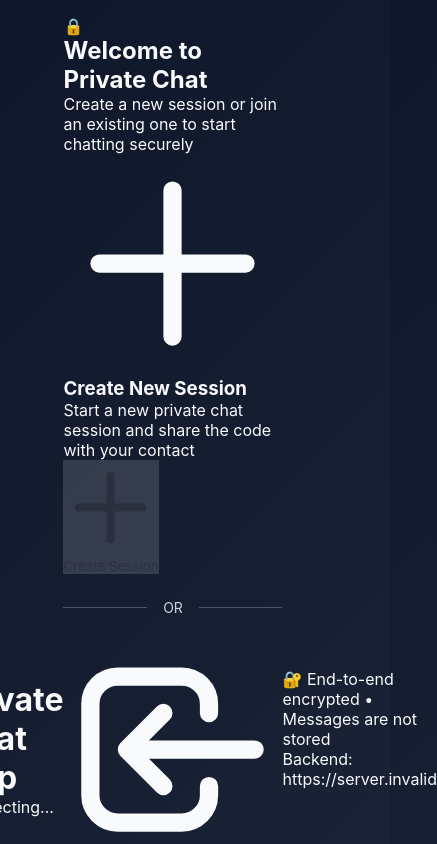
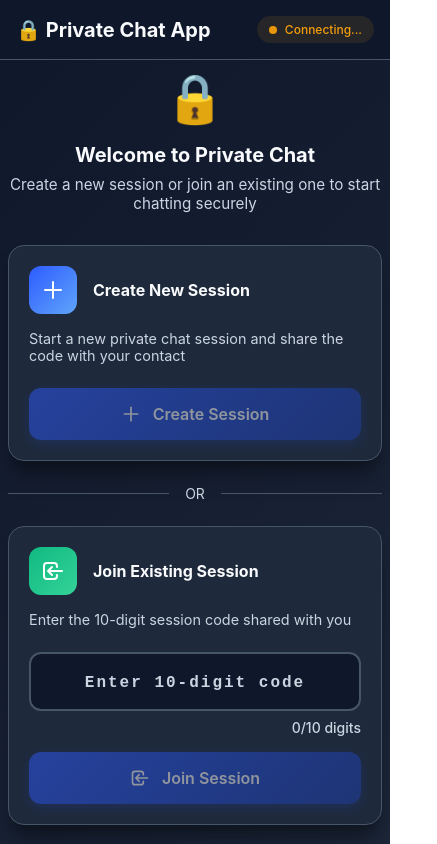
Before and after one commit to ShreyashBagade358/private-chat-app, a React (Create React App) app in the folder frontend/: page / in a window 390 px wide. Shown: the top 844 px of the page, 437 px wide, since content can reach past the window. Built offline with nearby package versions, Linux system fonts and the light colour scheme; no server answers.

Commit message:
fix: css issue and converted to .jsx files

```diff
--- a/frontend/src/styles/App.css
+++ b/frontend/src/styles/App.css
@@ -30,14 +30,6 @@ body {
   background: linear-gradient(135deg, #0f172a 0%, #1e293b 100%);
   color: var(--text-primary);
   min-height: 100vh;
-}
-
-.app {
-  min-height: 100vh;
-  display: flex;
-  align-items: center;
-  justify-content: center;
-  padding: 1rem;
 }
 
 /* Scrollbar styling */
@@ -109,3 +101,174 @@ input, textarea {
     opacity: 0.5;
   }
 }
+
+/* App Layout */
+.app {
+  min-height: 100vh;
+  display: flex;
+  flex-direction: column;
+  background: linear-gradient(135deg, #0f172a 0%, #1e293b 100%);
+}
+
+.app-header {
+  background: var(--bg-dark);
+  padding: 1rem 2rem;
+  display: flex;
+  justify-content: space-between;
+  align-items: center;
+  border-bottom: 1px solid var(--border-color);
+}
+
+.app-header h1 {
+  font-size: 1.5rem;
+  margin: 0;
+  color: var(--text-primary);
+}
+
+.connection-status {
+  display: flex;
+  align-items: center;
+}
+
+.status-badge {
+  display: flex;
+  align-items: center;
+  gap: 0.5rem;
+  padding: 0.5rem 1rem;
+  border-radius: 20px;
+  font-size: 0.875rem;
+  font-weight: 500;
+}
+
+.status-connected {
+  background: rgba(16, 185, 129, 0.1);
+  color: var(--success-color);
+}
+
+.status-disconnected {
+  background: rgba(245, 158, 11, 0.1);
+  color: var(--warning-color);
+}
+
+.status-dot {
+  width: 8px;
+  height: 8px;
+  border-radius: 50%;
+  animation: pulse 2s infinite;
+}
+
+.status-connected .status-dot {
+  background: var(--success-color);
+  box-shadow: 0 0 8px var(--success-color);
+}
+
+.status-disconnected .status-dot {
+  background: var(--warning-color);
+}
+
+/* Error Banner */
+.error-banner {
+  background: rgba(239, 68, 68, 0.1);
+  border-bottom: 1px solid var(--danger-color);
+  padding: 1rem 2rem;
+  animation: slideIn 0.3s ease;
+}
+
+.error-content {
+  display: flex;
+  align-items: center;
+  justify-content: space-between;
+  gap: 1rem;
+  max-width: 1200px;
+  margin: 0 auto;
+  width: 100%;
+  color: var(--danger-color);
+}
+
+.error-content svg {
+  width: 20px;
+  height: 20px;
+  flex-shrink: 0;
+}
+
+.error-content span {
+  flex: 1;
+}
+
+.error-close {
+  background: transparent;
+  color: var(--danger-color);
+  font-size: 1.5rem;
+  line-height: 1;
+  padding: 0;
+  width: 32px;
+  height: 32px;
+  display: flex;
+  align-items: center;
+  justify-content: center;
+  border-radius: 8px;
+  transition: all 0.2s ease;
+}
+
+.error-close:hover {
+  background: rgba(239, 68, 68, 0.2);
+}
+
+/* App Container */
+.app-container {
+  flex: 1;
+  display: flex;
+  align-items: center;
+  justify-content: center;
+  padding: 1rem;
+  overflow: auto;
+}
+
+/* App Footer */
+.app-footer {
+  background: var(--bg-dark);
+  padding: 1rem 2rem;
+  text-align: center;
+  border-top: 1px solid var(--border-color);
+  color: var(--text-secondary);
+  font-size: 0.875rem;
+}
+
+.app-footer p {
+  margin: 0;
+}
+
+.dev-info {
+  margin-top: 0.5rem;
+  font-size: 0.75rem;
+  opacity: 0.7;
+}
+
+/* Responsive */
+@media (max-width: 768px) {
+  .app-header {
+    padding: 1rem;
+  }
+
+  .app-header h1 {
+    font-size: 1.25rem;
+  }
+
+  .status-badge {
+    font-size: 0.75rem;
+    padding: 0.375rem 0.75rem;
+  }
+
+  .error-banner {
+    padding: 1rem;
+  }
+
+  .app-container {
+    padding: 0.5rem;
+  }
+
+  .app-footer {
+    padding: 0.75rem 1rem;
+    font-size: 0.75rem;
+  }
+}
--- a/frontend/src/styles/SessionEntry.css
+++ b/frontend/src/styles/SessionEntry.css
@@ -4,80 +4,91 @@
   animation: fadeIn 0.5s ease;
 }
 
-.entry-container {
-  background: var(--bg-medium);
-  border-radius: 24px;
-  padding: 3rem 2.5rem;
-  box-shadow: var(--shadow);
-  border: 1px solid var(--border-color);
+.session-welcome {
+  text-align: center;
+  margin-bottom: 2rem;
 }
 
-.logo-section {
-  text-align: center;
-  margin-bottom: 2.5rem;
+.welcome-icon {
+  font-size: 4rem;
+  margin-bottom: 1rem;
 }
 
-.logo-icon {
-  width: 80px;
-  height: 80px;
-  margin: 0 auto 1.5rem;
-  background: linear-gradient(135deg, var(--primary-color) 0%, var(--primary-light) 100%);
-  border-radius: 20px;
+.session-welcome h2 {
+  font-size: 1.5rem;
+  margin-bottom: 0.5rem;
+  color: var(--text-primary);
+}
+
+.session-welcome p {
+  color: var(--text-secondary);
+  font-size: 0.95rem;
+}
+
+.session-options {
+  display: flex;
+  flex-direction: column;
+  gap: 1.5rem;
+}
+
+.option-card {
+  background: var(--bg-medium);
+  border-radius: 16px;
+  padding: 1.5rem;
+  border: 1px solid var(--border-color);
+  box-shadow: var(--shadow);
+  transition: transform 0.2s ease;
+}
+
+.option-card:hover {
+  transform: translateY(-2px);
+}
+
+.card-header {
+  display: flex;
+  align-items: center;
+  gap: 1rem;
+  margin-bottom: 1rem;
+}
+
+.card-icon {
+  width: 48px;
+  height: 48px;
+  border-radius: 12px;
   display: flex;
   align-items: center;
   justify-content: center;
-  box-shadow: 0 10px 30px -5px rgba(45, 91, 255, 0.4);
 }
 
-.logo-icon svg {
-  width: 48px;
-  height: 48px;
+.card-icon.create-icon {
+  background: linear-gradient(135deg, var(--primary-color) 0%, var(--primary-light) 100%);
+}
+
+.card-icon.join-icon {
+  background: linear-gradient(135deg, var(--success-color) 0%, #34d399 100%);
+}
+
+.card-icon svg {
+  width: 24px;
+  height: 24px;
   color: white;
 }
 
-.app-title {
-  font-size: 2.5rem;
-  font-weight: 700;
-  margin-bottom: 0.5rem;
-  background: linear-gradient(135deg, var(--text-primary) 0%, var(--primary-light) 100%);
-  -webkit-background-clip: text;
-  -webkit-text-fill-color: transparent;
-  background-clip: text;
+.card-header h3 {
+  color: var(--text-primary);
+  font-size: 1.125rem;
+  margin: 0;
 }
 
-.app-subtitle {
+.card-description {
   color: var(--text-secondary);
-  font-size: 1rem;
+  font-size: 0.9rem;
+  margin-bottom: 1.5rem;
 }
 
-.error-message {
-  background: rgba(239, 68, 68, 0.1);
-  border: 1px solid var(--danger-color);
-  color: var(--danger-color);
-  padding: 1rem;
-  border-radius: 12px;
-  margin-bottom: 1.5rem;
-  display: flex;
-  align-items: center;
-  gap: 0.75rem;
-  animation: slideIn 0.3s ease;
-}
-
-.error-message svg {
-  width: 24px;
-  height: 24px;
-  flex-shrink: 0;
-}
-
-.action-section {
-  margin-bottom: 2rem;
-}
-
-.primary-btn {
+.btn {
   width: 100%;
   padding: 1rem 1.5rem;
-  background: linear-gradient(135deg, var(--primary-color) 0%, var(--primary-dark) 100%);
-  color: white;
   border-radius: 12px;
   font-size: 1rem;
   font-weight: 600;
@@ -85,45 +96,59 @@
   align-items: center;
   justify-content: center;
   gap: 0.75rem;
-  box-shadow: 0 4px 12px rgba(45, 91, 255, 0.3);
   transition: all 0.2s ease;
+  border: none;
+  cursor: pointer;
 }
 
-.primary-btn:hover:not(:disabled) {
+.btn-primary {
+  background: linear-gradient(135deg, var(--primary-color) 0%, var(--primary-dark) 100%);
+  color: white;
+  box-shadow: 0 4px 12px rgba(45, 91, 255, 0.3);
+}
+
+.btn-primary:hover:not(:disabled) {
   transform: translateY(-2px);
   box-shadow: 0 8px 20px rgba(45, 91, 255, 0.4);
 }
 
-.primary-btn:active:not(:disabled) {
+.btn-primary:active:not(:disabled) {
   transform: translateY(0);
 }
 
-.primary-btn svg {
+.btn-large {
+  min-height: 48px;
+}
+
+.btn:disabled {
+  opacity: 0.5;
+  cursor: not-allowed;
+}
+
+.btn svg {
   width: 20px;
   height: 20px;
 }
 
-.secondary-btn {
-  width: 100%;
-  padding: 1rem 1.5rem;
-  background: transparent;
-  color: var(--text-primary);
-  border: 2px solid var(--border-color);
-  border-radius: 12px;
-  font-size: 1rem;
-  font-weight: 600;
-  transition: all 0.2s ease;
+.spinner {
+  width: 20px;
+  height: 20px;
+  border: 2px solid currentColor;
+  border-top-color: transparent;
+  border-radius: 50%;
+  animation: spin 1s linear infinite;
 }
 
-.secondary-btn:hover {
-  background: var(--bg-light);
-  border-color: var(--primary-color);
+@keyframes spin {
+  to {
+    transform: rotate(360deg);
+  }
 }
 
 .divider {
   display: flex;
   align-items: center;
-  margin: 1.5rem 0;
+  gap: 1rem;
   color: var(--text-secondary);
   font-size: 0.875rem;
 }
@@ -136,50 +161,19 @@
   background: var(--border-color);
 }
 
-.divider span {
-  padding: 0 1rem;
+.join-form {
+  display: flex;
+  flex-direction: column;
+  gap: 1rem;
 }
 
-.join-section {
-  animation: fadeIn 0.3s ease;
+.input-group {
+  display: flex;
+  flex-direction: column;
+  gap: 0.5rem;
 }
 
-.back-btn {
-  background: transparent;
-  color: var(--text-secondary);
-  display: flex;
-  align-items: center;
-  gap: 0.5rem;
-  padding: 0.5rem;
-  margin-bottom: 1.5rem;
-  font-size: 0.95rem;
-  border-radius: 8px;
-  transition: all 0.2s ease;
-}
-
-.back-btn:hover {
-  background: var(--bg-light);
-  color: var(--text-primary);
-}
-
-.back-btn svg {
-  width: 20px;
-  height: 20px;
-}
-
-.code-input-container {
-  margin-bottom: 1.5rem;
-}
-
-.code-input-container label {
-  display: block;
-  color: var(--text-secondary);
-  font-size: 0.9rem;
-  margin-bottom: 0.75rem;
-  font-weight: 500;
-}
-
-.code-input {
+.session-code-input {
   width: 100%;
   padding: 1rem 1.5rem;
   background: var(--bg-dark);
@@ -194,24 +188,49 @@
   transition: all 0.2s ease;
 }
 
-.code-input:focus {
+.session-code-input:focus {
   border-color: var(--primary-color);
   box-shadow: 0 0 0 3px rgba(45, 91, 255, 0.1);
+  outline: none;
 }
 
-.code-progress {
+.session-code-input::placeholder {
+  color: var(--text-secondary);
+  font-size: 1rem;
+}
+
+.input-hint {
   text-align: right;
   color: var(--text-secondary);
   font-size: 0.875rem;
-  margin-top: 0.5rem;
   font-weight: 500;
+}
+
+.connection-warning {
+  display: flex;
+  align-items: center;
+  justify-content: center;
+  gap: 0.5rem;
+  background: rgba(245, 158, 11, 0.1);
+  border: 1px solid var(--warning-color);
+  color: var(--warning-color);
+  padding: 1rem;
+  border-radius: 12px;
+  margin-top: 1.5rem;
+  animation: slideIn 0.3s ease;
+}
+
+.connection-warning svg {
+  width: 20px;
+  height: 20px;
 }
 
 .features-list {
   display: flex;
   flex-direction: column;
   gap: 0.75rem;
-  padding-top: 2rem;
+  margin-top: 2rem;
+  padding-top: 1.5rem;
   border-top: 1px solid var(--border-color);
 }
 
@@ -231,21 +250,27 @@
 }
 
 @media (max-width: 640px) {
-  .entry-container {
-    padding: 2rem 1.5rem;
+  .session-entry {
+    max-width: 100%;
   }
 
-  .app-title {
-    font-size: 2rem;
+  .option-card {
+    padding: 1.25rem;
   }
 
-  .logo-icon {
-    width: 64px;
-    height: 64px;
+  .card-header h3 {
+    font-size: 1rem;
   }
 
-  .logo-icon svg {
-    width: 36px;
-    height: 36px;
+  .welcome-icon {
+    font-size: 3rem;
+  }
+
+  .session-welcome h2 {
+    font-size: 1.25rem;
+  }
+
+  .session-code-input {
+    font-size: 1.25rem;
   }
 }
```
Also changed, not shown: frontend/src/App.jsx (renamed from frontend/src/App.js), frontend/src/components/CallInterface.jsx (renamed from frontend/src/components/CallInterface.js), frontend/src/components/ChatRoom.jsx (renamed from frontend/src/components/ChatRoom.js), frontend/src/components/MessageInput.jsx (renamed from frontend/src/components/MessageInput.js), frontend/src/components/MessageList.jsx (renamed from frontend/src/components/MessageList.js), frontend/src/components/SessionEntry.jsx (renamed from frontend/src/components/SessionEntry.js), frontend/src/index.jsx (renamed from frontend/src/index.js), 7 other files (tests, documents, lock files or other folders).
